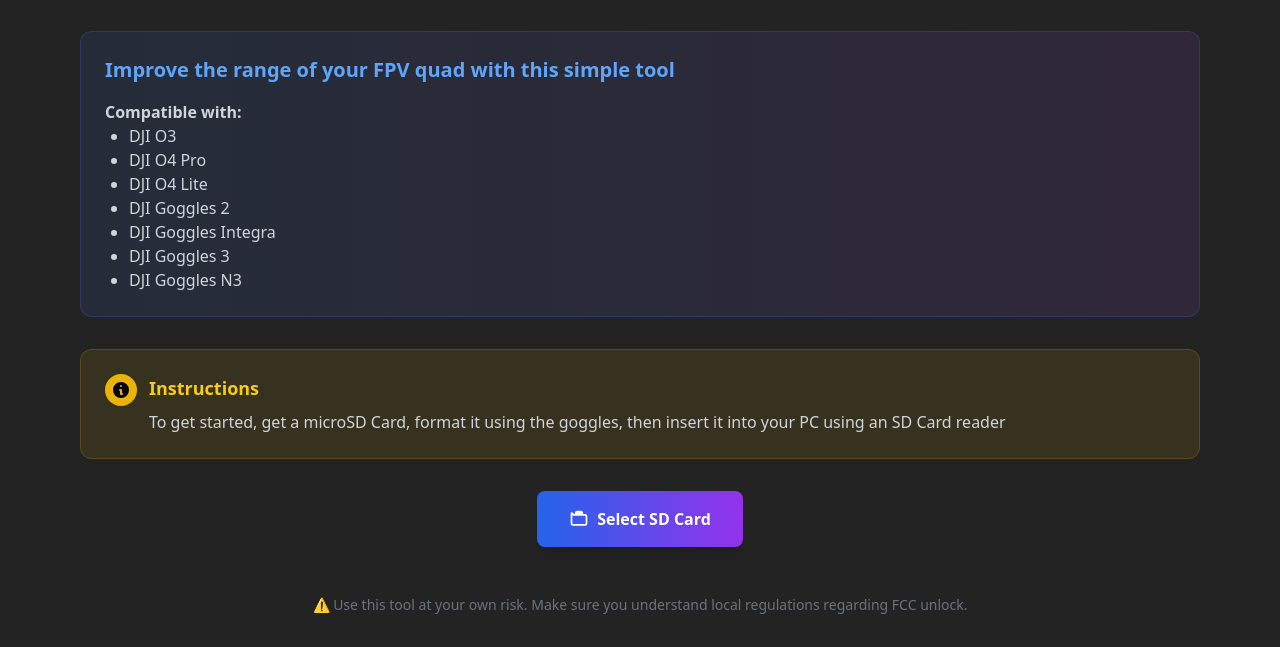
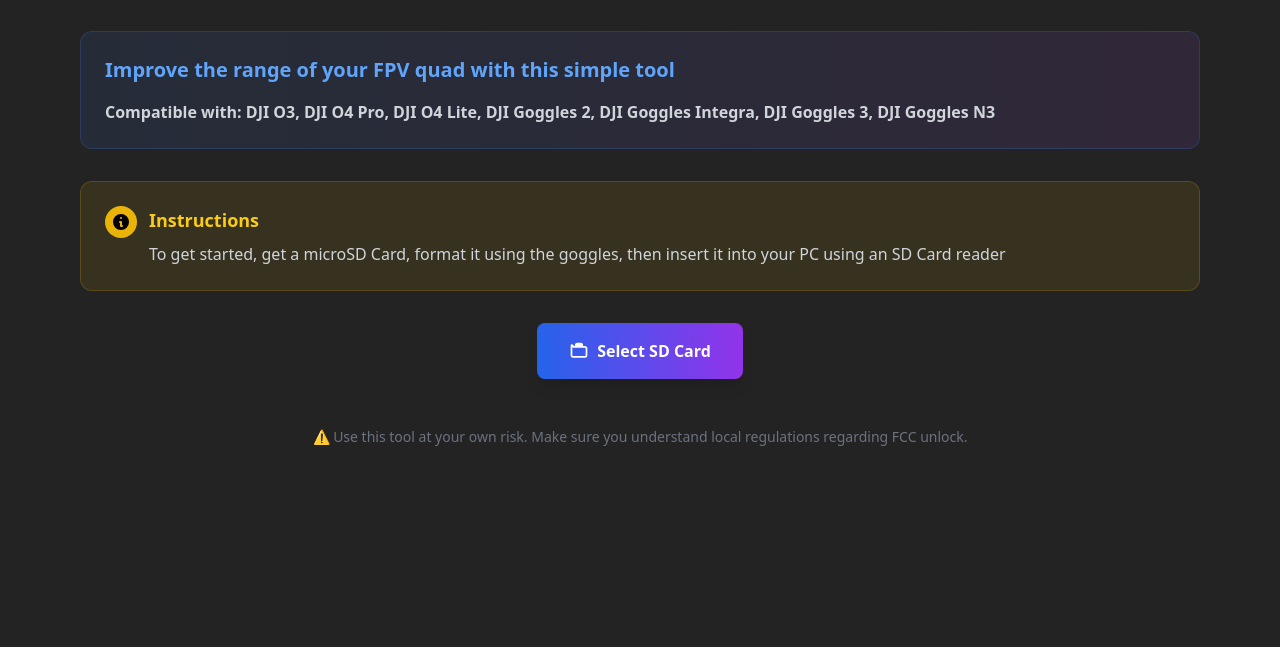
Before and after one commit to YarosMallorca/dji-o3-fcc-hack, a plain HTML site: page index.html in a window 1280 px wide. Shown: the part 167-814 px from the top of the page. Drawn offline with nearby package versions, Linux system fonts and the light colour scheme.

Commit message:
Fix list layout

```diff
--- a/index.html
+++ b/index.html
@@ -45,16 +45,12 @@
         </h2>
 
         <div>
-          <span class="text-gray-300"><b>Compatible with:</b></span>
-          <ul class="list-disc pl-6 text-gray-300">
-            <li>DJI O3</li>
-            <li>DJI O4 Pro</li>
-            <li>DJI O4 Lite</li>
-            <li>DJI Goggles 2</li>
-            <li>DJI Goggles Integra</li>
-            <li>DJI Goggles 3</li>
-            <li>DJI Goggles N3</li>
-          </ul>
+          <span class="text-gray-300"
+            ><b
+              >Compatible with: DJI O3, DJI O4 Pro, DJI O4 Lite, DJI Goggles 2, DJI Goggles Integra, DJI Goggles 3, DJI
+              Goggles N3</b
+            ></span
+          >
         </div>
       </div>
 
```
